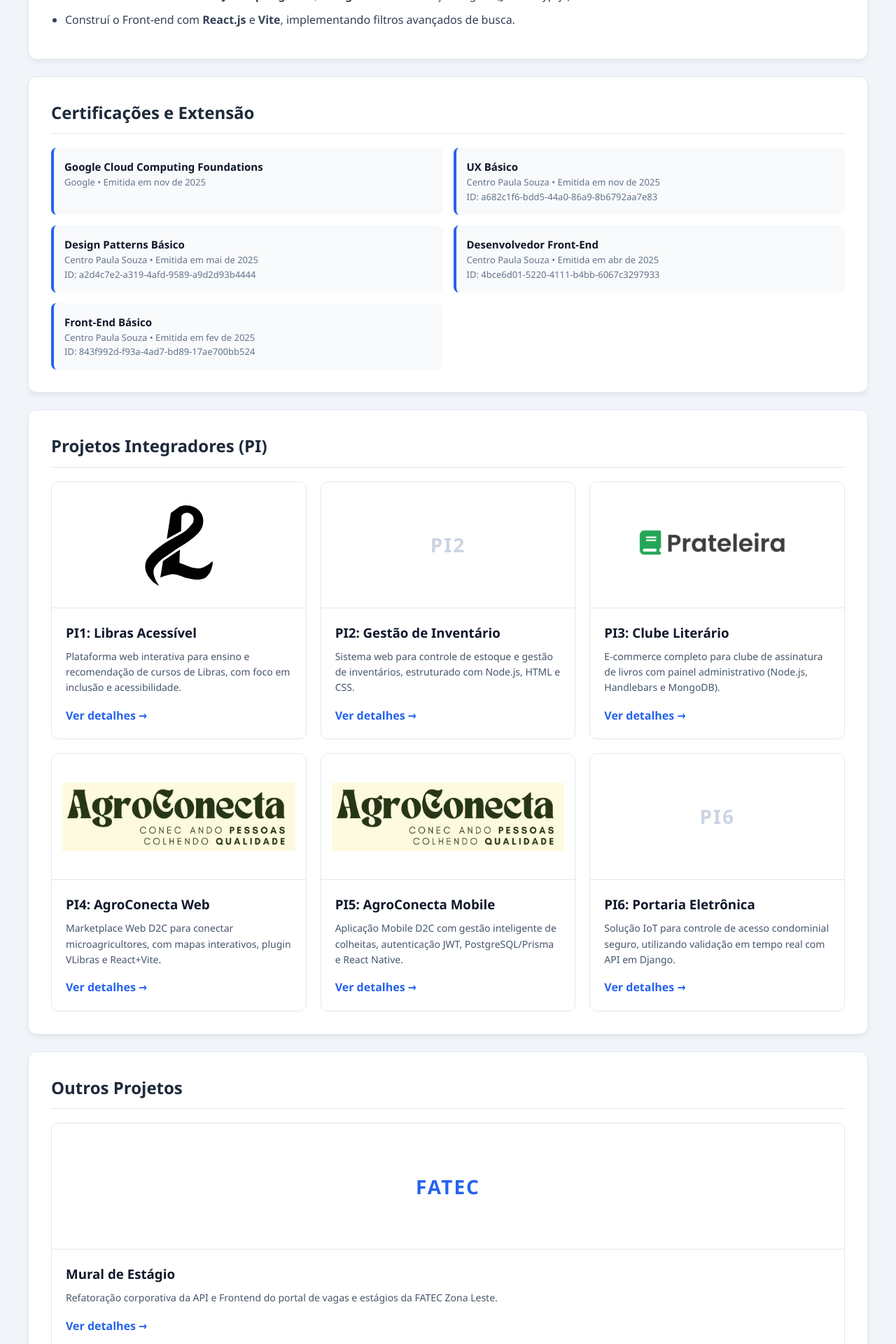
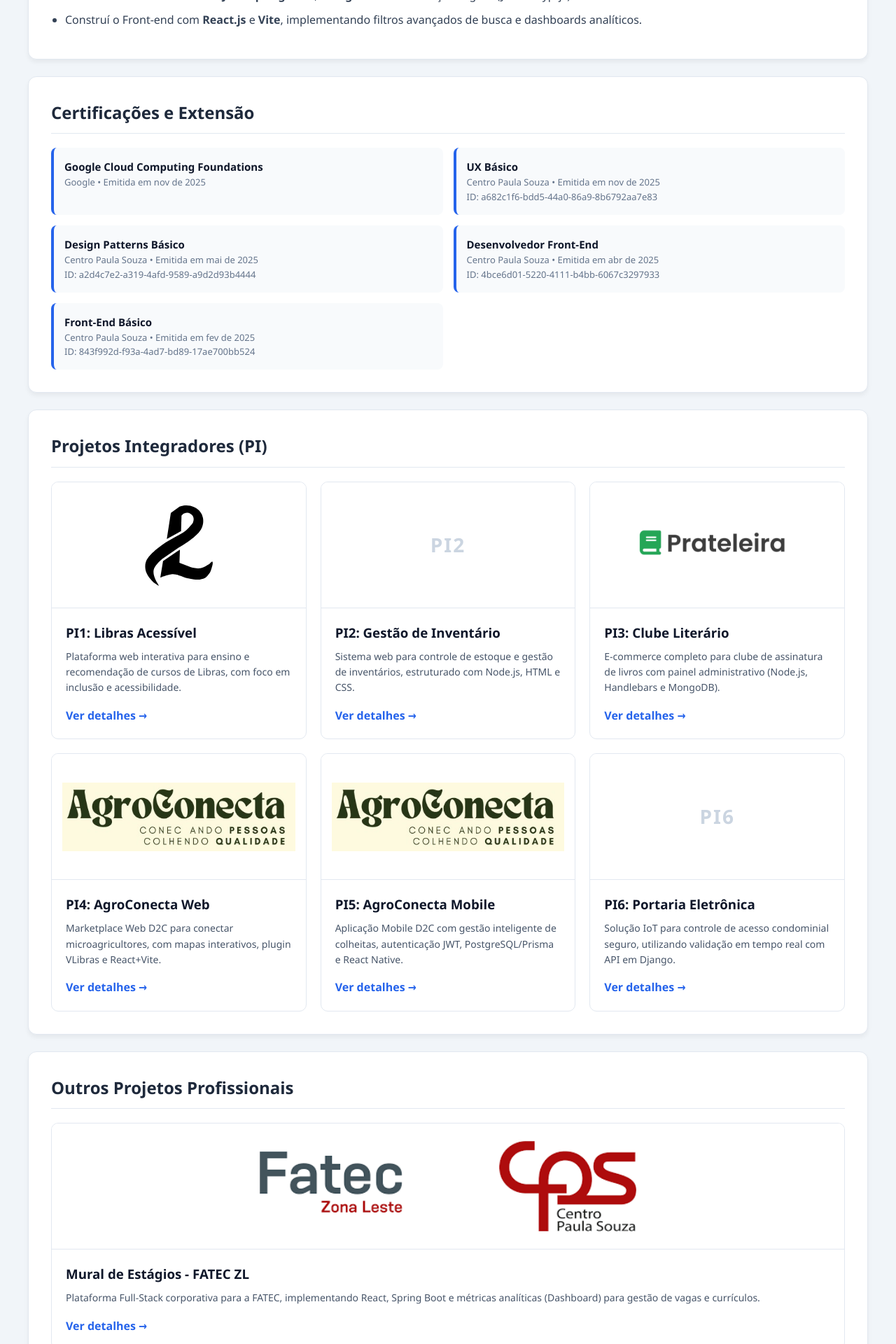
Before and after one commit to SamerHalat/Portifolio, a React (Vite) app: page / in a window 1280 px wide. Shown: the part 880-2800 px from the top of the page at 70% size. Built offline with nearby package versions, Linux system fonts and the light colour scheme.

Commit message:
Versão sem PI2

```diff
--- a/src/pages/Home.jsx
+++ b/src/pages/Home.jsx
@@ -60,7 +60,7 @@ export default function Home() {
           <ul className="exp-details">
             <li>Liderei a refatoração da plataforma <strong>Mural de Estágios</strong>, migrando um sistema legado para uma aplicação moderna.</li>
             <li>Desenvolvi a API RESTful com <strong>Java Spring Boot</strong>, <strong>MongoDB</strong> e autenticação segura (JWT/Bcryptjs).</li>
-            <li>Construí o Front-end com <strong>React.js</strong> e <strong>Vite</strong>, implementando filtros avançados de busca.</li>
+            <li>Construí o Front-end com <strong>React.js</strong> e <strong>Vite</strong>, implementando filtros avançados de busca e dashboards analíticos.</li>
           </ul>
         </section>
 
@@ -171,15 +171,15 @@ export default function Home() {
 
         {/* 6. OUTROS PROJETOS */}
         <section className="section-card">
-          <h2>Outros Projetos</h2>
+          <h2>Outros Projetos Profissionais</h2>
           <div className="projects-grid">
             <div className="project-card">
-              <div className="card-logo-container">
-                <div className="logo-placeholder" style={{color: '#2563eb'}}>FATEC</div>
+              <div className="card-logo-container" >
+                <img src="\public\images\Mural-Estagio\fatec_logo_white.png" alt="Logo FATEC ZL" className="card-logo" style={{padding: '10px'}} />
               </div>
               <div className="card-content">
-                <h3>Mural de Estágio</h3>
-                <p>Refatoração corporativa da API e Frontend do portal de vagas e estágios da FATEC Zona Leste.</p>
+                <h3>Mural de Estágios - FATEC ZL</h3>
+                <p>Plataforma Full-Stack corporativa para a FATEC, implementando React, Spring Boot e métricas analíticas (Dashboard) para gestão de vagas e currículos.</p>
                 <Link to="/projeto/mural-estagio" className="btn-link">Ver detalhes &rarr;</Link>
               </div>
             </div>
--- a/src/pages/ProjectDetail.jsx
+++ b/src/pages/ProjectDetail.jsx
@@ -105,7 +105,7 @@ const detalhesDosProjetos = {
     tecnologias: "Django, Django REST Framework, IoT",
     linguagens: "Python, SQL",
     linkCodigo: "https://github.com/SamerHalat/pi6-portaria",
-    descricao: "Sistema de Portaria Eletronica com Iot. A aplicação integra validação de hardware e software em tempo real para permitir o controle de acessos de moradores e visitantes em condomínios residenciais ou comerciais.",
+    descricao: "Sistema de Portaria Eletrônica com IoT. A aplicação integra validação de hardware e software em tempo real para permitir o controle de acessos de moradores e visitantes em condomínios residenciais ou comerciais.",
     participacao: "Em desenvolvimento ativo. Foco na estruturação inicial e arquitetura do servidor.",
     tecnologiasPessoais: "Python e Django (Em andamento).",
     fotos: []
@@ -118,7 +118,18 @@ const detalhesDosProjetos = {
     descricao: "Projeto institucional focado na modernização do portal de estágios da Fatec ZL. A solução substituiu o sistema legado, implementando lógicas profundas de filtragem (por cursos, turnos e habilidades) e segurança avançada para o painel de anunciantes.",
     participacao: "Liderei o ciclo de refatoração do sistema. No Backend, estruturei a API RESTful com Spring Boot e MongoDB. No Frontend, concebi a interface escalável usando React + Vite.",
     tecnologiasPessoais: "Spring Boot (Java), MongoDB (NoSQL), React.js e Autenticação JWT.",
-    fotos: []
+    fotos: [
+      { url: "/images/Mural-Estagio/ME_Home.jpeg", desc: "Página inicial do portal de vagas" },
+      { url: "/images/Mural-Estagio/ME_vagas.jpeg", desc: "Lista de vagas disponíveis para os alunos" },
+      { url: "/images/Mural-Estagio/ME_DetalheVagas.jpeg", desc: "Visualização detalhada das informações da vaga" },
+      { url: "/images/Mural-Estagio/ME_VagasFiltroFooter.jpeg", desc: "Sistema avançado de filtragem de vagas" },
+      { url: "/images/Mural-Estagio/ME_ADMPainelDeControle.jpeg", desc: "Dashboard administrativo e métricas" },
+      { url: "/images/Mural-Estagio/ME_ADMGerenciaVaga.jpeg", desc: "Interface para gerenciamento e moderação de vagas" },
+      { url: "/images/Mural-Estagio/ME_ADMCadastrarVagas.jpeg", desc: "Formulário de cadastro para novas oportunidades de estágio" },
+      { url: "/images/Mural-Estagio/ME_ADMGerenciarCursos.jpeg", desc: "Painel de controle para os cursos oferecidos" },
+      { url: "/images/Mural-Estagio/ME_ADMGerenciarFiltroHabilidade.jpeg", desc: "Gerenciamento das tags de habilidades para as vagas" },
+      { url: "/images/Mural-Estagio/ME_ADMCadastrarUsuario.jpeg", desc: "Interface de cadastro de novos usuários e empresas" }
+    ]
   }
 };
 
```
Also changed, not shown: public/images/Mural-Estagio/fatec_logo_white.png (added).
